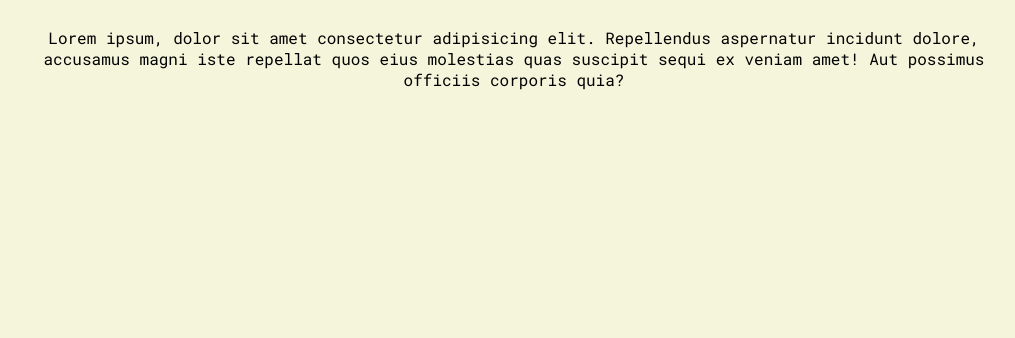
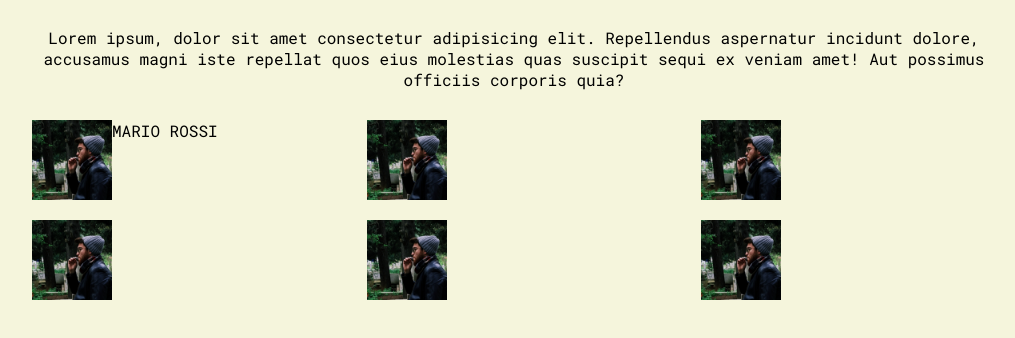
Before and after one commit to Paolo-dev-it/Html-css-flexbox-cards, a plain HTML site: page index.html in a window 1280 px wide. Shown: the part 46-384 px from the top of the page, without its empty margins (126-1141 px from the left). Drawn offline with Linux system fonts and the light colour scheme.

Commit message:
Creato contenitori per carte con flexbox

```diff
--- a/assets/css/style.css
+++ b/assets/css/style.css
@@ -10,7 +10,7 @@
 
 body {
     background-color: beige;
-    font-family: font-family: 'Kanit', sans-serif; font-family: 'Roboto', sans-serif; font-family: 'Roboto Mono', monospace;
+    font-family: 'Kanit', sans-serif; font-family: 'Roboto', sans-serif; font-family: 'Roboto Mono', monospace;
 }
 /* stile titolo e descrizione */
 header {
@@ -27,7 +27,31 @@ header {
     margin-top: 30px;
 }
 /* stile sezione principale */
-main {
+.container {
     width: 80%;
     margin: auto;
 }
+
+.cards-place {
+    width: 100%;
+    margin: auto;
+    text-align: center;
+    padding: 20px 10px;
+    display: flex;
+    flex-wrap: wrap;
+    justify-content: space-around;
+}
+
+.card  {
+    width: calc(100% / 3);
+    height: 100px;
+    padding: 10px 20px;
+    display: flex;
+    justify-content: flex-start;
+}
+
+img {
+    height: 80px;
+    width: 80px;
+
+}
--- a/index.html
+++ b/index.html
@@ -16,8 +16,35 @@
         </div>
     </header>
 <!-- Sezione principale con il team -->
-    <main>
+    <main class="container">
+        <section class="cards-place">
 
+            <div class="card">
+                <img src="./assets/img/male1.png" alt="">
+                <span class="name"> MARIO ROSSI </span>
+            </div>
+
+            <div class="card">
+                <img src="./assets/img/male1.png" alt="">
+            </div>
+
+            <div class="card">
+                <img src="./assets/img/male1.png" alt="">
+            </div>
+
+            <div class="card">
+                <img src="./assets/img/male1.png" alt="">
+            </div>
+
+            <div class="card">
+                <img src="./assets/img/male1.png" alt="">
+            </div>
+
+            <div class="card">
+                <img src="./assets/img/male1.png" alt="">
+            </div>
+
+        </section>
     </main>
 </body>
 </html>
```
